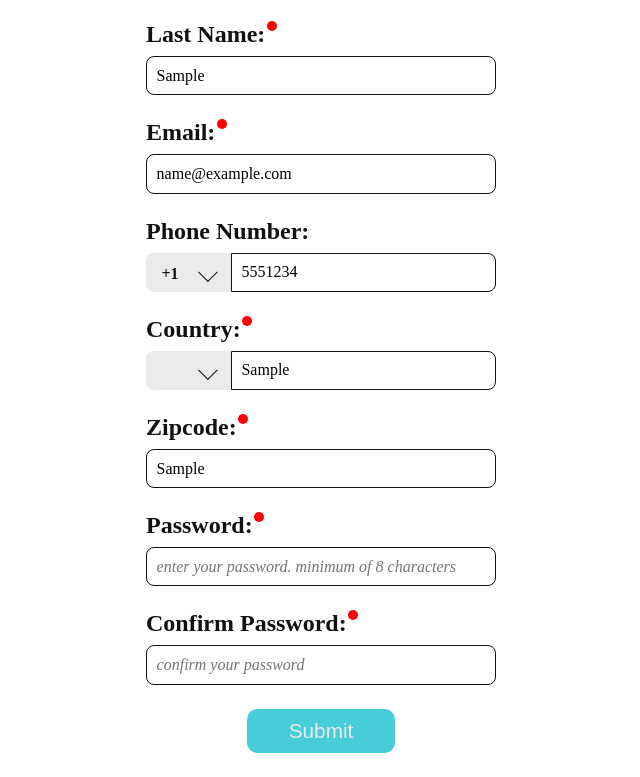
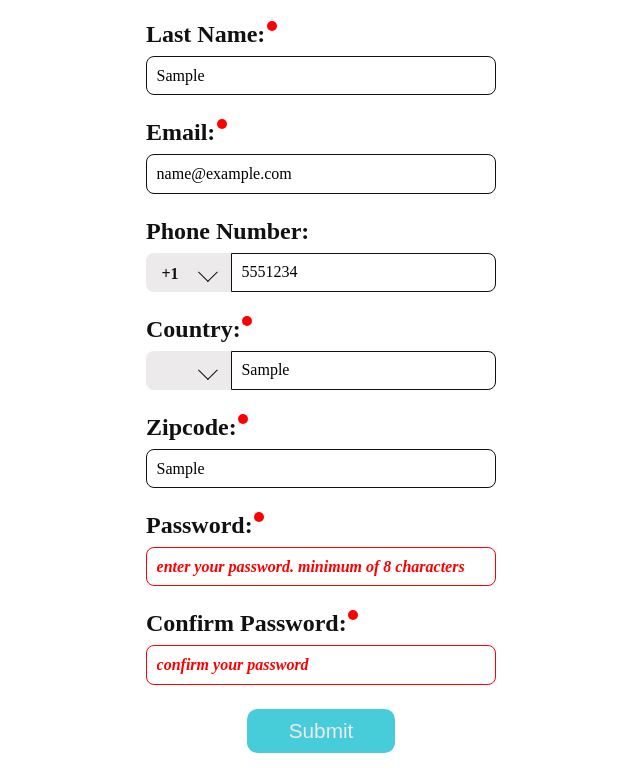
Before and after one commit to GregHaris/formValidation-Mini-Project, a website built with webpack: page src/template.html in a window 1280 px wide. Both pictures are taken after typing "Sample", "Sample", "name@example.com", "5551234", "Sample", "Sample" into the empty fields and a click on the button "Submit". Shown: the part 272-1049 px from the top of the page, without its empty margins (319-959 px from the left). Built offline with nearby package versions, Linux system fonts and the light colour scheme; some icons are missing.

Commit message:
add validation styles

```diff
--- a/src/style.css
+++ b/src/style.css
@@ -111,11 +111,19 @@ input::placeholder {
   font-style: italic;
 }
 
+.isInvalid {
+  border-color: red;
+}
+
+.isInvalid::placeholder {
+  color: red;
+  font-weight: 600;
+}
+
 .selected-option {
   display: flex;
   align-items: center;
   background-color: var(--light-bg-clr);
-
   border-radius: 0.5rem;
 }
 
```
